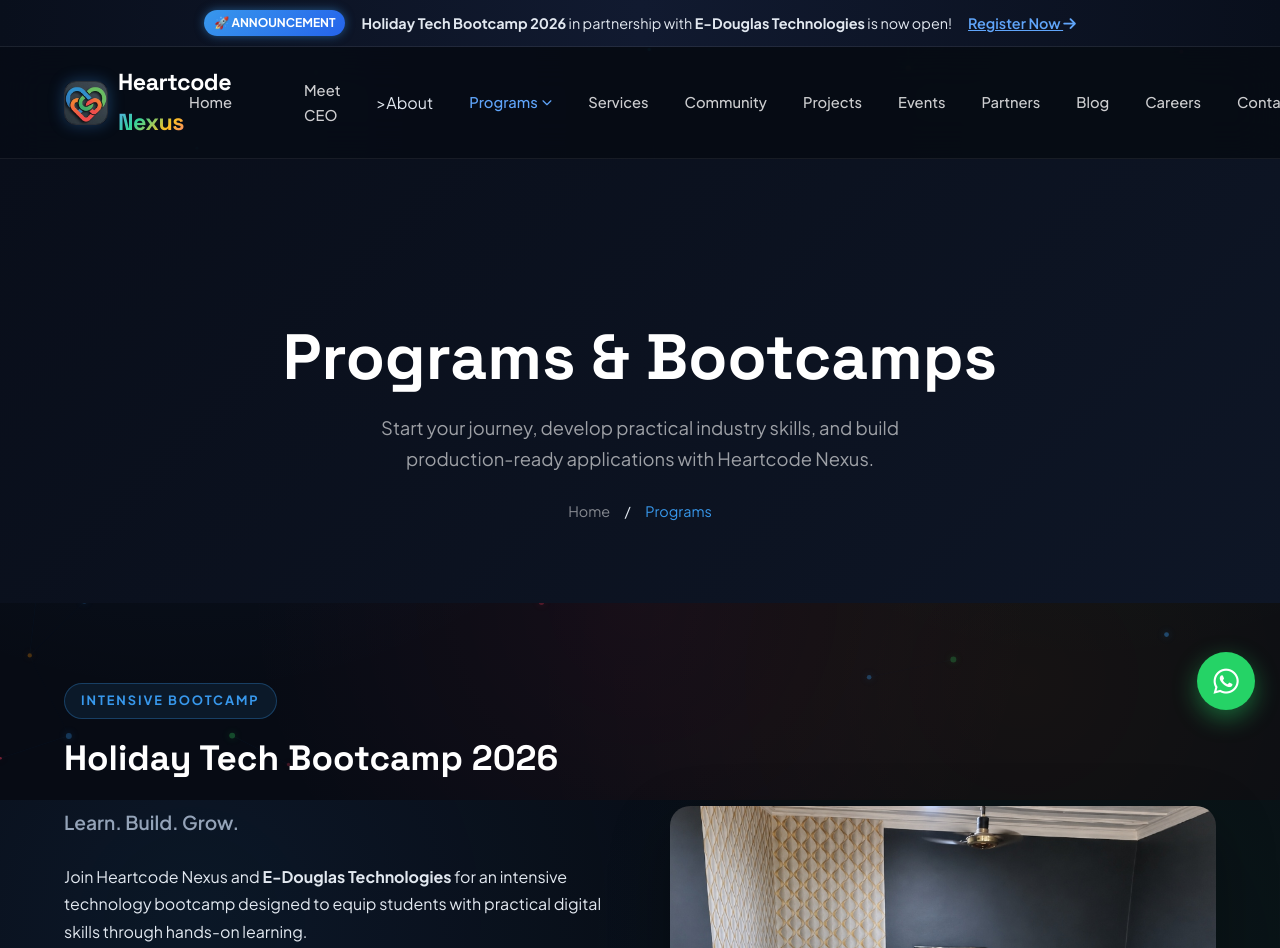
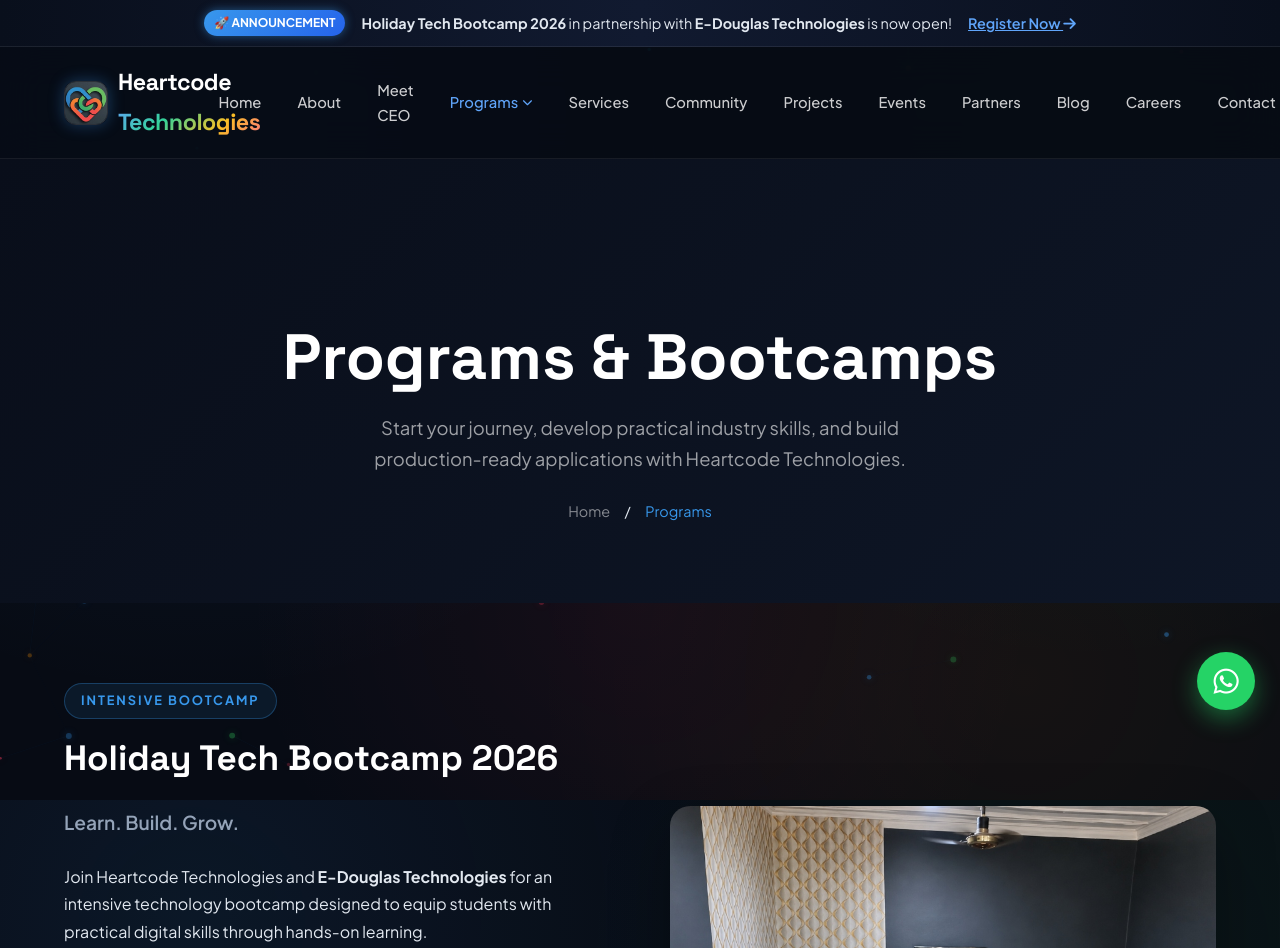
Before and after one commit to heartcode2010/Heartcodenexus, a plain HTML site: page programs.html in a window 1280 px wide. Shown: the top 948 px of the page. Drawn offline with Linux system fonts and the light colour scheme.

Commit message:
Apply Heartcode Technologies rebrand to programs.html

```diff
--- a/programs.html
+++ b/programs.html
@@ -4,10 +4,10 @@
 <head>
   <meta charset="UTF-8">
   <meta name="viewport" content="width=device-width, initial-scale=1.0">
-  <meta name="description" content="Programs & Bootcamp at Heartcode Nexus — Beginner, Intermediate, Advanced, Professional tracks, and the Holiday Tech Bootcamp.">
-  <meta name="keywords" content="Heartcode Nexus Bootcamp, Tech Bootcamps Nigeria, Coding bootcamp, Holiday Tech Bootcamp, HTML, CSS, JavaScript, AI Tools, MS Word, Excel">
-  <meta name="author" content="Heartcode Nexus">
-  <title>Programs & Bootcamp — Heartcode Nexus</title>
+  <meta name="description" content="Programs & Bootcamp at Heartcode Technologies — Beginner, Intermediate, Advanced, Professional tracks, and the Holiday Tech Bootcamp.">
+  <meta name="keywords" content="Heartcode Technologies Bootcamp, Tech Bootcamps Nigeria, Coding bootcamp, Holiday Tech Bootcamp, HTML, CSS, JavaScript, AI Tools, MS Word, Excel">
+  <meta name="author" content="Heartcode Technologies">
+  <title>Programs & Bootcamp — Heartcode Technologies</title>
   <link rel="shortcut icon" href="./assets/img/favicon.png">
   <link rel="stylesheet" href="./assets/css/style.css">
   <link rel="stylesheet" href="https://cdnjs.cloudflare.com/ajax/libs/font-awesome/6.5.0/css/all.min.css">
@@ -34,14 +34,14 @@
     <div class="container">
       <nav class="nav-inner">
         <a href="./index.html" class="logo">
-          <img src="./assets/img/heartcode-icon.png" alt="Heartcode Nexus Logo" class="brand-logo-img">
-          <span class="logo-text">Heartcode <span class="logo-gradient">Nexus</span></span>
+          <img src="./assets/img/heartcode-icon.png" alt="Heartcode Technologies Logo" class="brand-logo-img">
+          <span class="logo-text">Heartcode <span class="logo-gradient">Technologies</span></span>
         </a>
 
         <div class="nav-links" id="navLinks">
           <a href="./index.html">Home</a>
-          <a href="./about.html">
-          <a href="./ceo.html">Meet CEO</a>>About</a>
+          <a href="./about.html">About</a>
+          <a href="./ceo.html">Meet CEO</a>
           <div class="nav-dropdown">
             <a href="#" class="nav-dropdown-toggle active">
               Programs <i class="fas fa-chevron-down dropdown-arrow"></i>
@@ -61,7 +61,7 @@
           <a href="./contact.html">Contact</a>
 
           <div class="nav-cta">
-            <a href="./contact.html" class="btn btn-primary btn-sm">Join Nexus</a>
+            <a href="./contact.html" class="btn btn-primary btn-sm">Let's Talk</a>
           </div>
         </div>
 
@@ -78,7 +78,7 @@
   <section class="page-header">
     <div class="container">
       <h1>Programs & Bootcamps</h1>
-      <p>Start your journey, develop practical industry skills, and build production-ready applications with Heartcode Nexus.</p>
+      <p>Start your journey, develop practical industry skills, and build production-ready applications with Heartcode Technologies.</p>
       <div class="breadcrumb">
         <a href="./index.html">Home</a> &nbsp;/&nbsp; <span>Programs</span>
       </div>
@@ -93,7 +93,7 @@
           <span class="section-label">Intensive Bootcamp</span>
           <h2 style="font-size: 2.2rem; margin-bottom: 1.5rem; line-height: 1.3;">Holiday Tech Bootcamp 2026</h2>
           <p class="lead" style="color: var(--primary); font-weight: 600; margin-bottom: 1.5rem;">Learn. Build. Grow.</p>
-          <p style="margin-bottom: 1.5rem;">Join Heartcode Nexus and <strong>E-Douglas Technologies</strong> for an intensive technology bootcamp designed to equip students with practical digital skills through hands-on learning.</p>
+          <p style="margin-bottom: 1.5rem;">Join Heartcode Technologies and <strong>E-Douglas Technologies</strong> for an intensive technology bootcamp designed to equip students with practical digital skills through hands-on learning.</p>
 
           <div style="background: var(--off-white); padding: 20px; border-radius: var(--radius-md); margin-bottom: 2rem; border-left: 4px solid var(--primary);">
             <div style="display: grid; grid-template-columns: 1fr 1fr; gap: 20px;">
@@ -126,7 +126,7 @@
         </div>
 
         <div class="reveal">
-          <img src="./assets/img/training-classroom.jpg" alt="Heartcode Nexus Holiday Bootcamp Training Session" style="width: 100%; height: 480px; object-fit: cover; border-radius: var(--radius-lg); box-shadow: 0 20px 60px rgba(0,0,0,0.3);">
+          <img src="./assets/img/training-classroom.jpg" alt="Heartcode Technologies Holiday Bootcamp Training Session" style="width: 100%; height: 480px; object-fit: cover; border-radius: var(--radius-lg); box-shadow: 0 20px 60px rgba(0,0,0,0.3);">
         </div>
       </div>
     </div>
@@ -226,9 +226,9 @@
       <div class="cta-content reveal">
         <span class="section-label" style="color:var(--primary-light);">Ready to Build?</span>
         <h2>Ready to Build the Future?</h2>
-        <p>Whether you're beginning your technology journey, looking to collaborate, or seeking innovative digital solutions, Heartcode Nexus is here to help you take the next step. Join our growing community today.</p>
+        <p>Whether you're beginning your technology journey, looking to collaborate, or seeking innovative digital solutions, Heartcode Technologies is here to help you take the next step. Join our growing community today.</p>
         <div style="display: flex; gap: 16px; margin-top: 2rem; flex-wrap: wrap;">
-          <a href="./contact.html" class="btn btn-primary btn-lg">Join Nexus</a>
+          <a href="./contact.html" class="btn btn-primary btn-lg">Let's Talk</a>
           <a href="./partners.html" class="btn btn-outline btn-lg">Become a Partner</a>
         </div>
       </div>
@@ -241,7 +241,7 @@
       <div class="footer-grid">
         <div class="footer-brand">
           <a href="./index.html" class="logo" style="margin-bottom: 1.5rem;">
-            <img src="./assets/img/heartcode-icon.png" alt="Heartcode Nexus Logo" class="brand-logo-img">
+            <img src="./assets/img/heartcode-icon.png" alt="Heartcode Technologies Logo" class="brand-logo-img">
             <span class="logo-text" style="color: var(--white);">Tech<span>Nova</span></span>
           </a>
           <p>Innovating the Digital Future. Empowering the next generation of builders, innovators, and creators in Africa.</p>
@@ -290,7 +290,7 @@
       </div>
 
       <div class="footer-bottom">
-        <p>© 2026 Heartcode Nexus. All rights reserved.</p>
+        <p>© 2026 Heartcode Technologies. All rights reserved.</p>
         <div class="footer-bottom-links">
           <a href="./privacy.html" style="margin-right: 15px;">Privacy Policy</a>
           <a href="./terms.html" style="margin-right: 15px;">Terms of Service</a>
```
